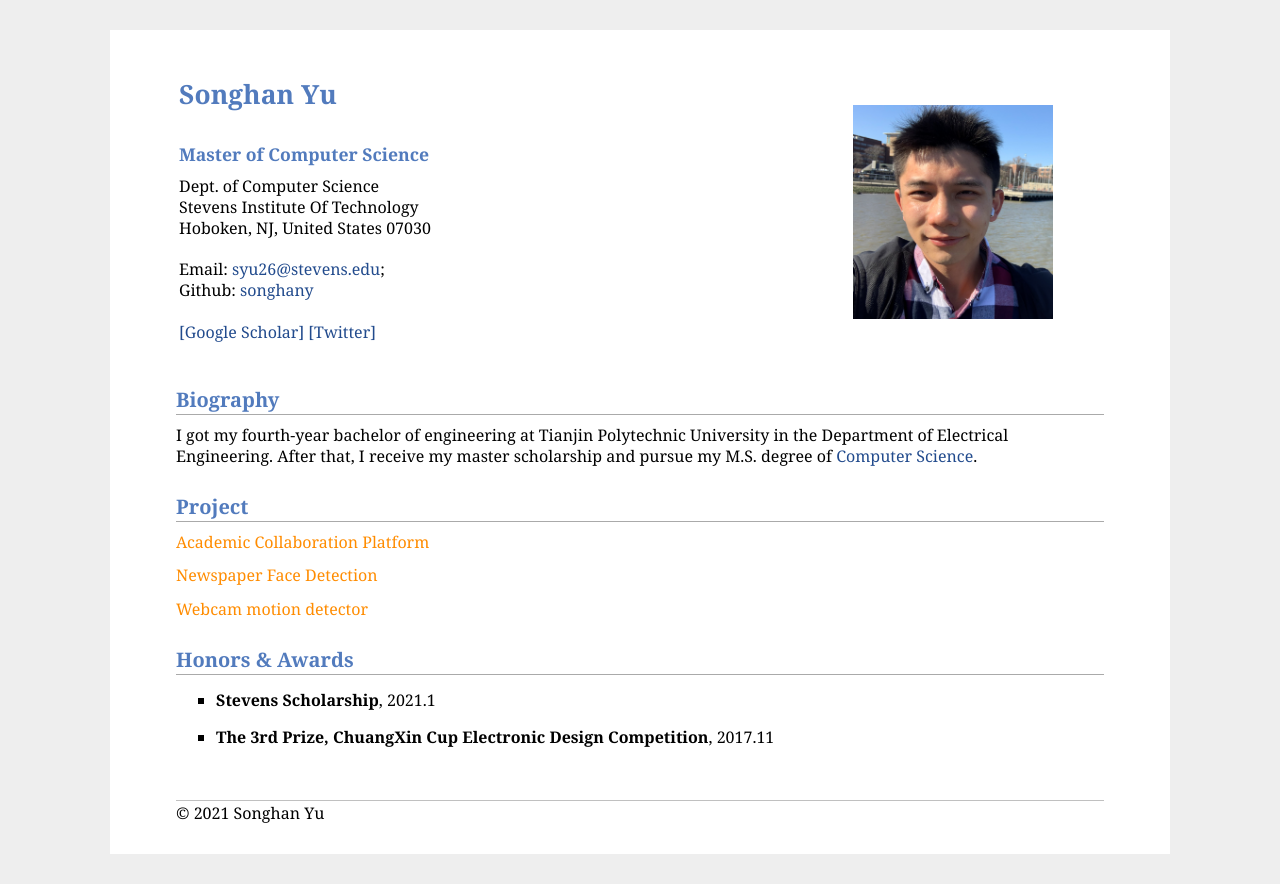
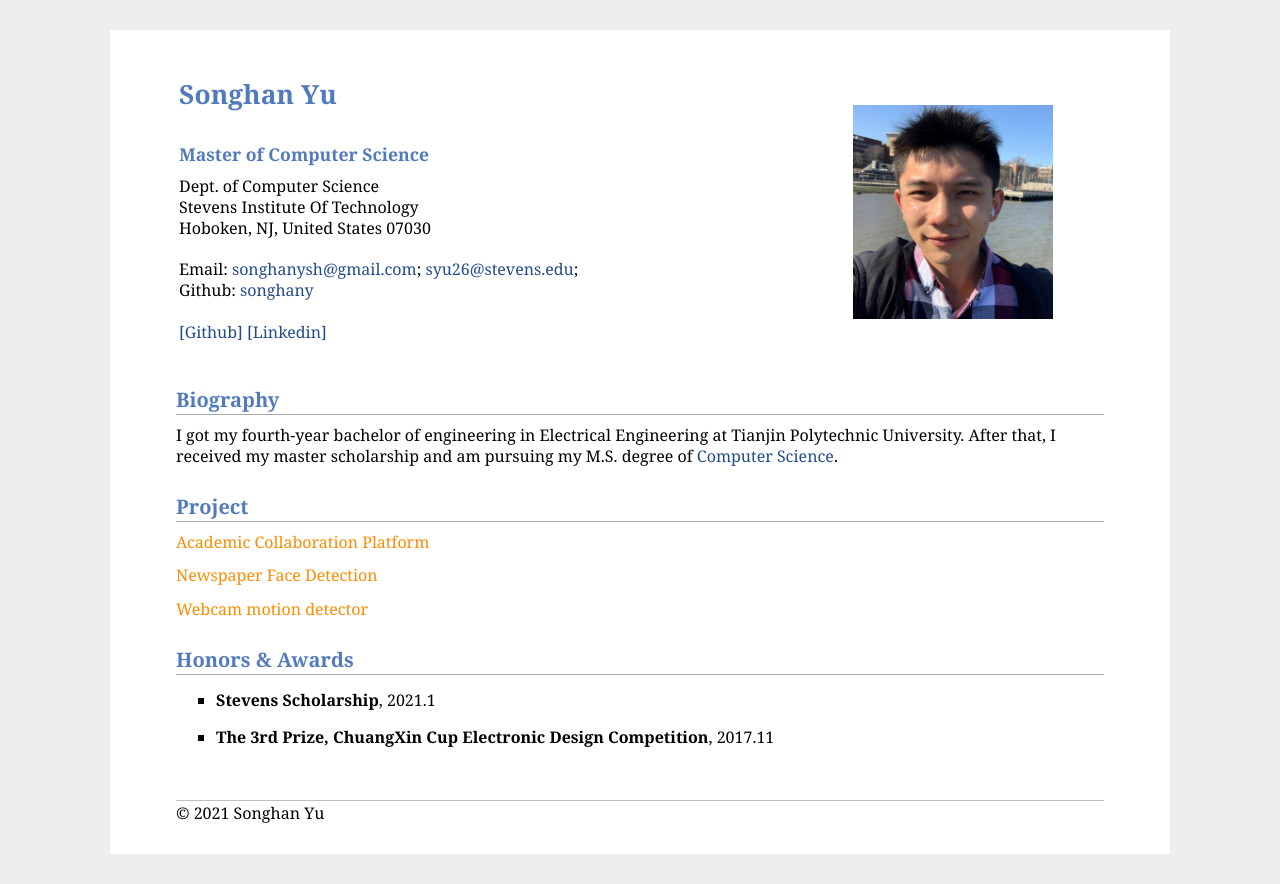
Before and after one commit to SonghanY/SonghanY.github.io, a plain HTML site: page index.html in a window 1280 px wide. Drawn offline with Linux system fonts and the light colour scheme.

Commit message:
Add files via upload

```diff
--- a/index.html
+++ b/index.html
@@ -23,12 +23,12 @@
 					Stevens Institute Of Technology<br>
 					Hoboken, NJ, United States 07030<br>
 					<br>
-Email:  <a href="syu26@stevens.edu">syu26@stevens.edu</a>;<br>
+Email:  <a href="songhanysh@gmail.com">songhanysh@gmail.com</a>;  <a href="syu26@stevens.edu">syu26@stevens.edu</a>;<br>
 Github: <a href="https://github.com/songhany">songhany</a> <br>
 <br>
-  <a href="https://github.com/songhany">[Google Scholar]</a> <a href="https://twitter.com/SonghanYu2">[Twitter]</a>
+  <a href="https://github.com/songhany">[Github]</a> <a href="https://www.linkedin.com/in/songhan-yu-5b7121154/">[Linkedin]</a>
 	<br>
-				</p>
+			</p>
 			</td>
 			<td>
 				<img src="./files/songhan.png" border="0" width="200">
@@ -38,7 +38,7 @@ Github: <a href="https://github.com/songhany">songhany</a> <br>
 </table>
 <h2>Biography</h2>
 <p>
-	I got my fourth-year bachelor of engineering at <a href="https://www.tjpu.edu.cn/"></a>Tianjin Polytechnic University</a> in the Department of Electrical Engineering. After that, I receive my master scholarship and pursue my M.S. degree of <a href="https://www.stevens.edu/schaefer-school-engineering-science/departments/computer-science">Computer Science</a>.
+	I got my fourth-year bachelor of engineering in Electrical Engineering at <a href="https://www.tjpu.edu.cn/"></a>Tianjin Polytechnic University</a>. After that, I received my master scholarship and am pursuing my M.S. degree of <a href="https://www.stevens.edu/schaefer-school-engineering-science/departments/computer-science">Computer Science</a>.
 </p>
 
 <h2>Project</h2>
```
